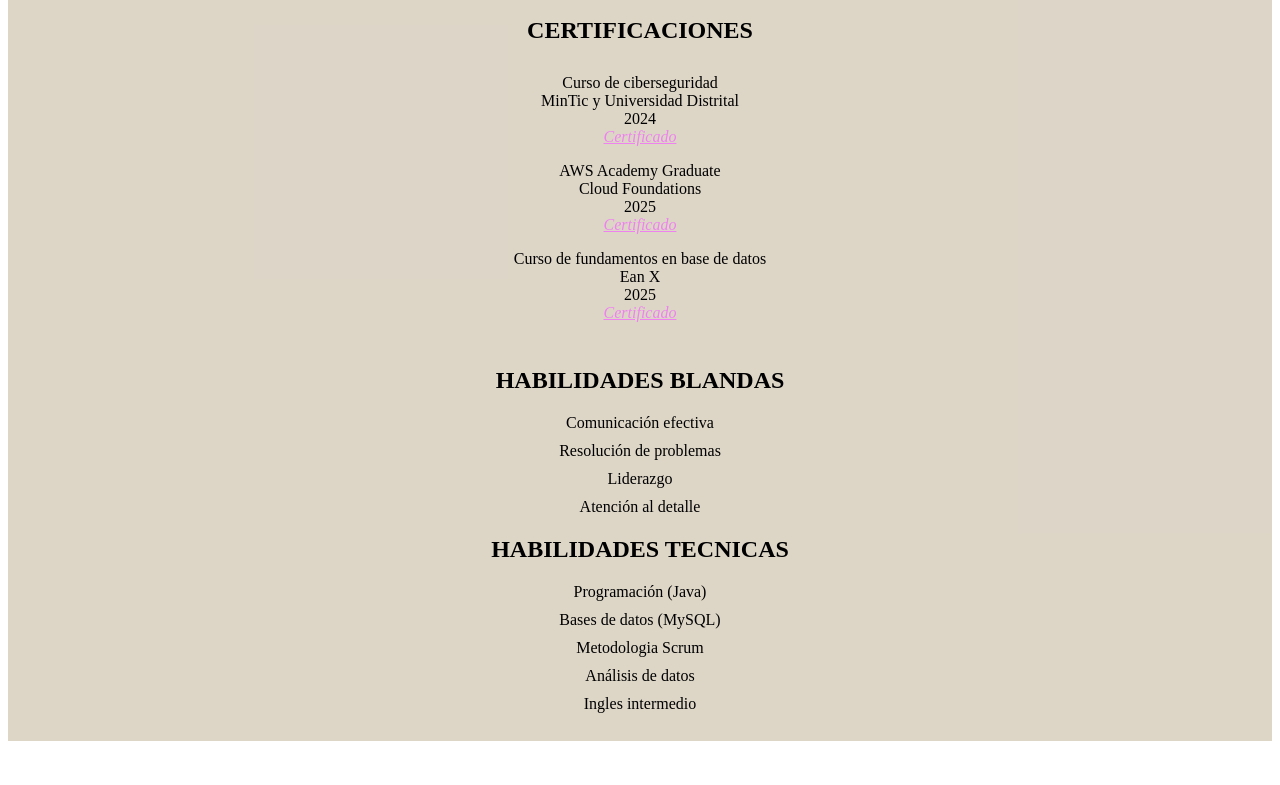
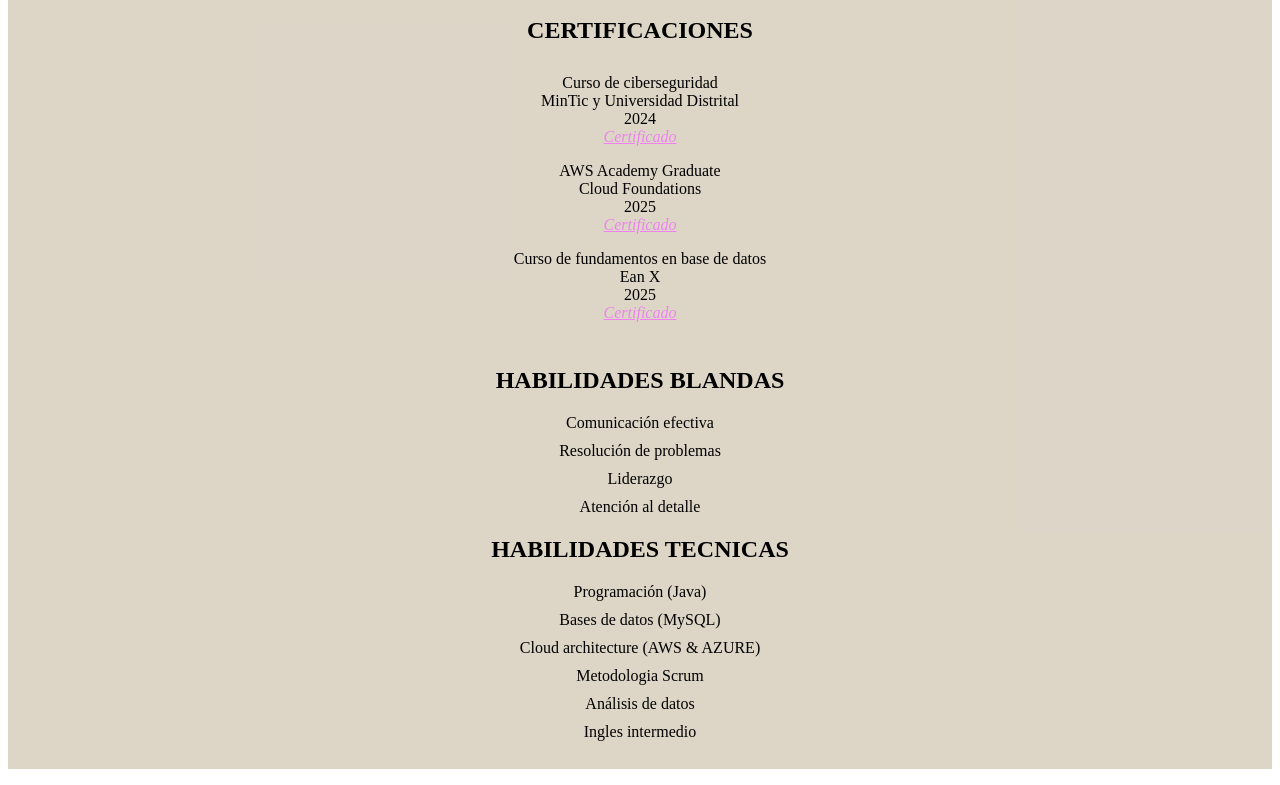
Before and after one commit to jgonzal12/FIRST-WEB, a plain HTML site: page index.html in a window 1280 px wide. Shown: the part 738-1523 px from the top of the page. Before the commit the page ends 1495 px from the top, so only its background shows below. Drawn offline with Linux system fonts and the light colour scheme.

Commit message:
Actualice contenido

```diff
--- a/index.html
+++ b/index.html
@@ -59,6 +59,7 @@
     <ul>
         <li> Programación (Java)</li>
         <li> Bases de datos (MySQL)</li>
+        <li> Cloud architecture (AWS & AZURE)</li>
         <li> Metodologia Scrum</li>
         <li> Análisis de datos</li>
         <li> Ingles intermedio</li>
```
